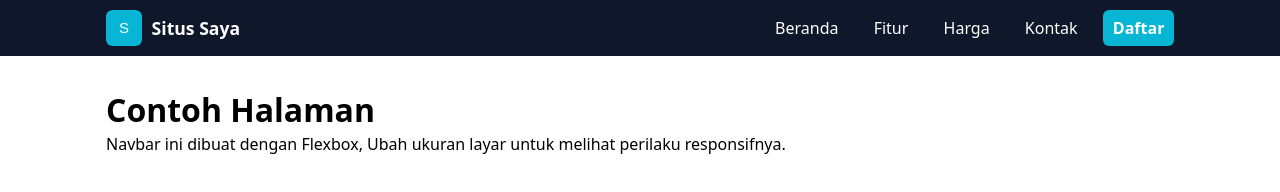
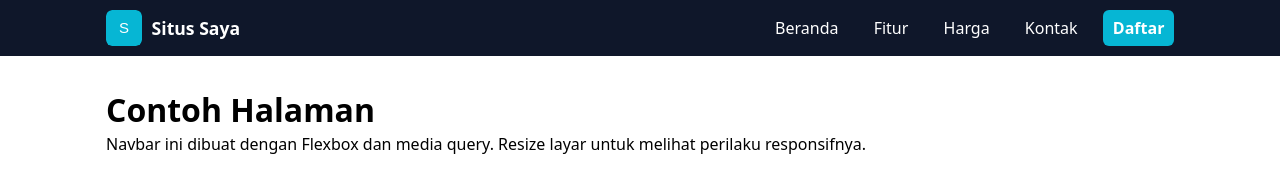
Before and after one commit to baxters71/itw2023_233040096, a plain HTML site: page latihan6/index.html in a window 1280 px wide. Drawn offline with Linux system fonts and the light colour scheme.

Commit message:
Add files via upload

```diff
--- a/latihan6/index.html
+++ b/latihan6/index.html
@@ -94,7 +94,7 @@
 
   <main class="container" style="padding:2rem 1rem">
     <h1>Contoh Halaman</h1>
-    <p>Navbar ini dibuat dengan Flexbox, Ubah ukuran layar untuk melihat perilaku responsifnya.</p>
+    <p>Navbar ini dibuat dengan Flexbox dan media query. Resize layar untuk melihat perilaku responsifnya.</p>
   </main>
 
   <script>
```
